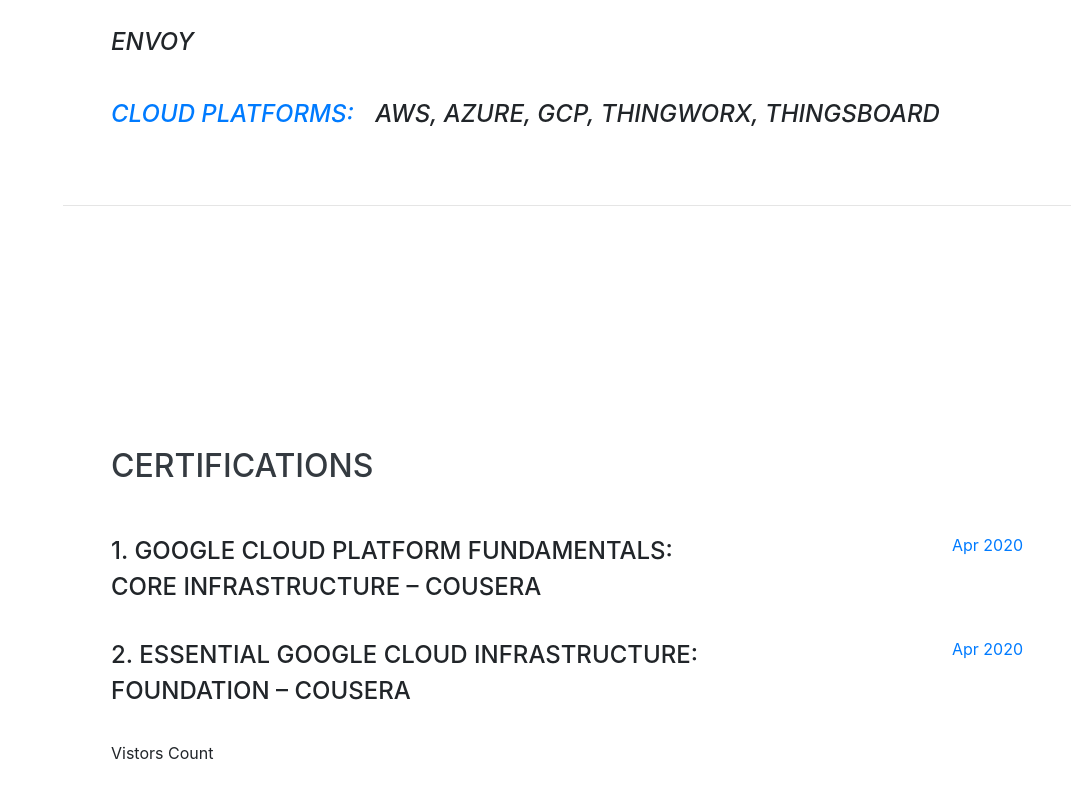
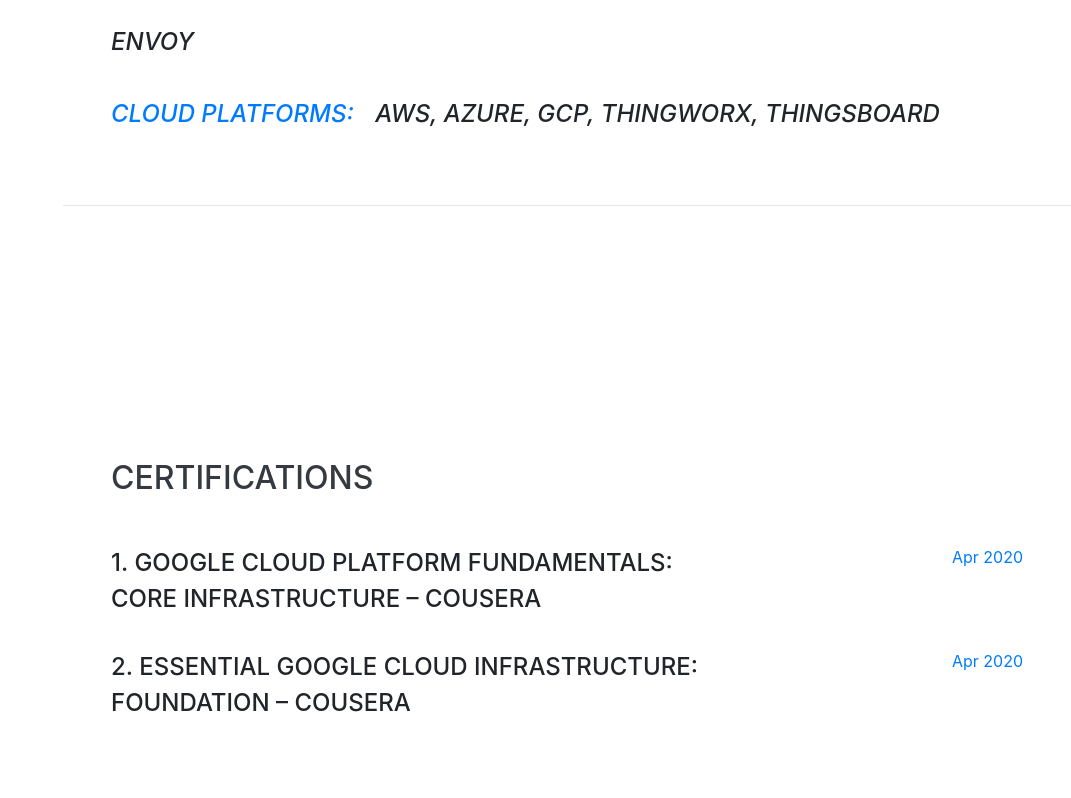
Before and after one commit to sanjaysans/sanjaysans.github.io, a website with bundled scripts: page index.html in a window 1280 px wide. Shown: the part 4450-5248 px from the top of the page, without its empty margins (209-1280 px from the left). Built offline with nearby package versions, Linux system fonts and the light colour scheme; a web font is replaced by a local one.

Commit message:
Update index.html

```diff
--- a/index.html
+++ b/index.html
@@ -324,7 +324,7 @@
           </div>
         </div>
 
-        <a>Vistors Count</a>
+<!--         <a>Vistors Count</a>  -->
         <script type='text/javascript' src='https://www.freevisitorcounters.com/auth.php?id=24f121203b72bfa2f199d0dff42cffdfa80be0c7'></script>
         <script type="text/javascript" src="https://www.freevisitorcounters.com/en/home/counter/749256/t/5"></script>
 
```
